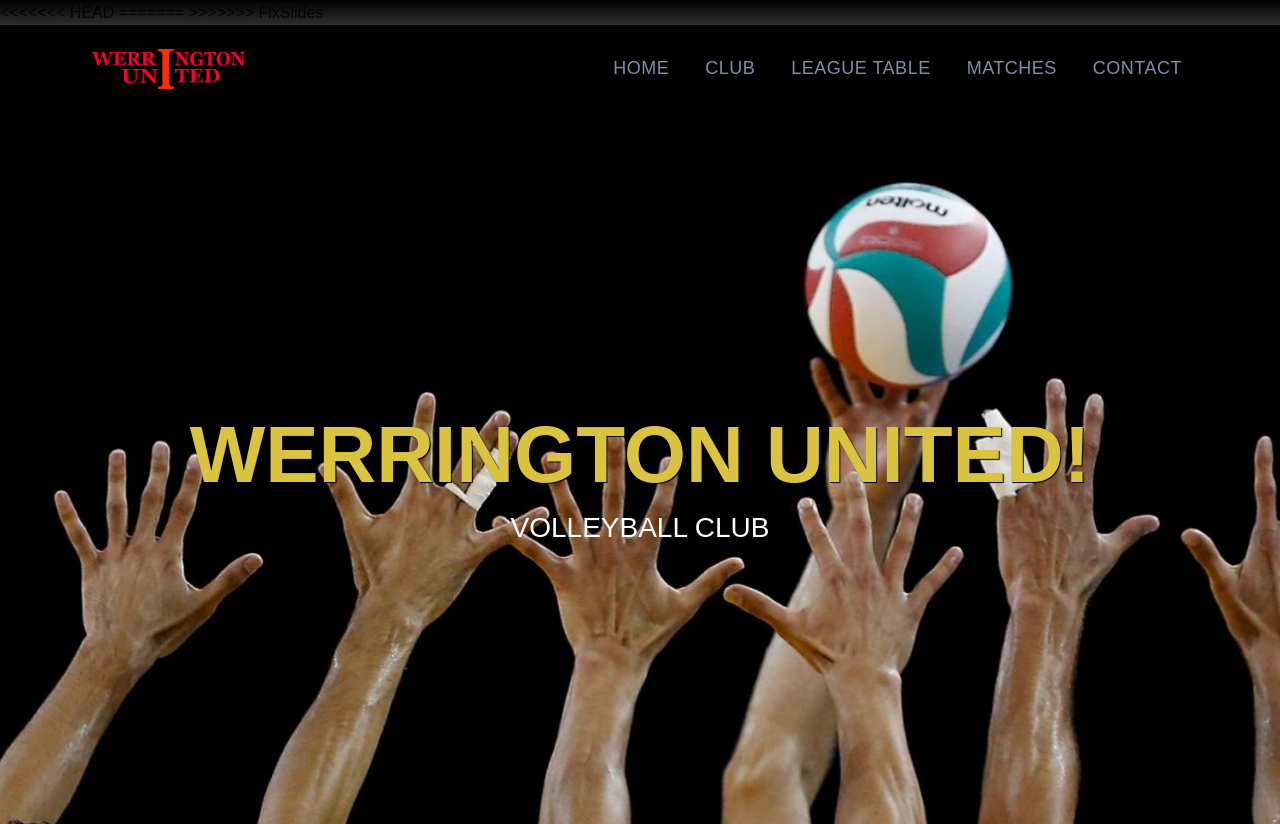
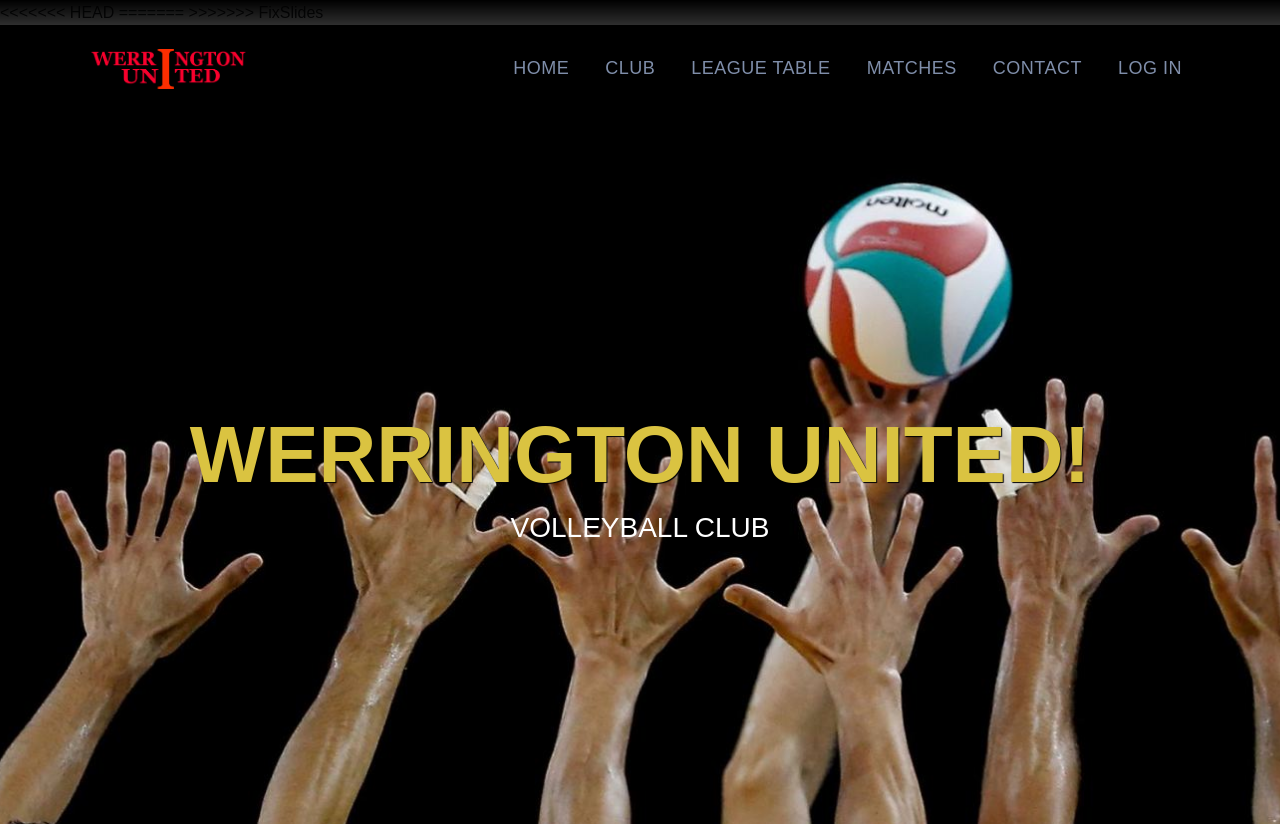
Before and after one commit to mariusz-tekiel/web-werrington-utd, a PHP site: page / in a window 1280 px wide. Shown: the top 824 px of the page. Run offline with PHP 8.4, Linux system fonts and the light colour scheme; data that the repository does not hold is empty; some libraries are stand-ins or nearby versions.

Commit message:
LOGIN option added to menu

```diff
--- a/index.php
+++ b/index.php
@@ -90,7 +90,9 @@
           <li class="nav-item">
             <a class="nav-link" href="#contact">Contact</a>
           </li>
-
+          <li class="nav-item">
+            <a class="nav-link" href="#login">Log In</a>
+          </li>
         </ul>
       </div>
     </div>
```
